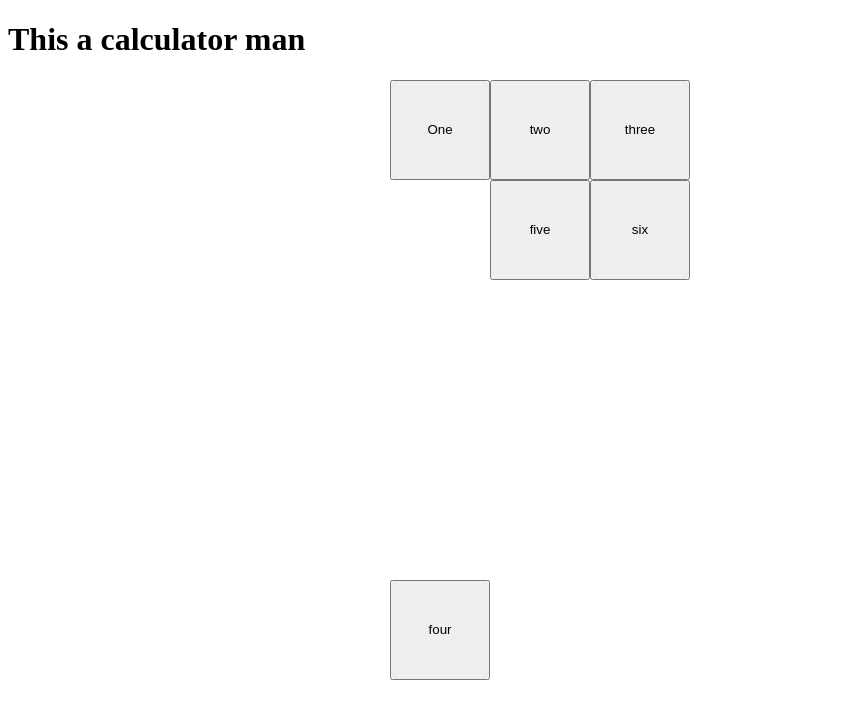
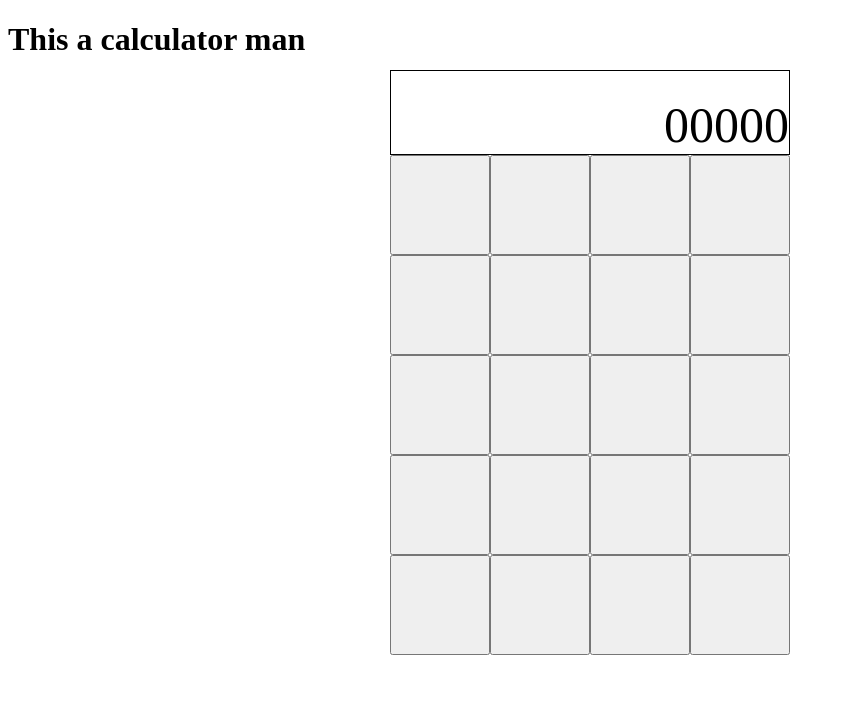
Before and after one commit to igy0/js-calculator, a plain HTML site: page index.html in a window 1280 px wide. Shown: the whole page, without its empty margins (0-845 px from the left). Drawn offline with Linux system fonts and the light colour scheme.

Commit message:
buttons made thru js

```diff
--- a/index.html
+++ b/index.html
@@ -12,12 +12,13 @@
     <h1>This a calculator man</h1>
     <!-- create 6x4 css grid -->
     <div class="container">
-        <button class="button1">One</button>
+        <div class="display">00000</div>
+        <!-- <button class="button1">One</button>
         <button class="button2">two</button>
         <button class="button3">three</button>
         <button class="button4">four</button>
         <button class="button5">five</button>
-        <button class="button6">six</button>
+        <button class="button6">six</button> -->
     </div>
 </body>
 </html>
--- a/script.js
+++ b/script.js
@@ -0,0 +1,7 @@
+const container = document.querySelector('.container');
+let buttons = []
+for (let i = 0; i < 20; i++) {
+    buttons[i] = document.createElement('button');
+    buttons[i].classList.add(`button${i}`);
+    container.appendChild(buttons[i])
+}
--- a/style.css
+++ b/style.css
@@ -1,12 +1,22 @@
 .container {
     display: grid;
-    grid-template-columns: 100px 100px 100px;
-    grid-template-rows: repeat(6,100px);
+    grid-template-columns:repeat(4,100px);
+    grid-template-rows: 75px repeat(6,100px);
     width:500px;
     margin:auto;
 }
 
-.button1 {
+.display {
+    grid-column: 1/5;
+    grid-row:1;
+    text-align: right;
+    font-size:50px;
+    border: 1px solid black;
+    align-self: self-end;
+    padding-top:25px;
+}
+
+/* .button1 {
     grid-column: 1;
     grid-row: 1;
 }
@@ -34,4 +44,4 @@
 .button6 {
     grid-column: 3;
     grid-row: 2;
-}
+} */
```
